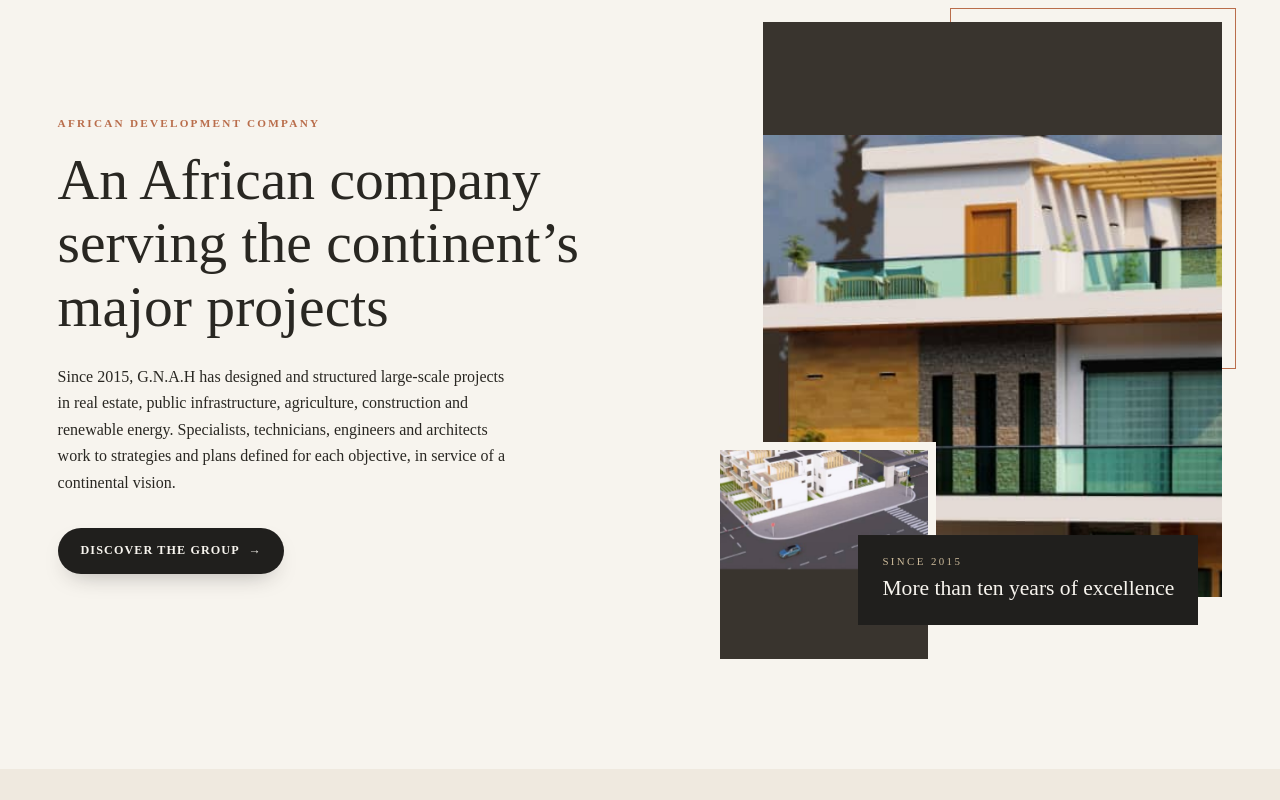
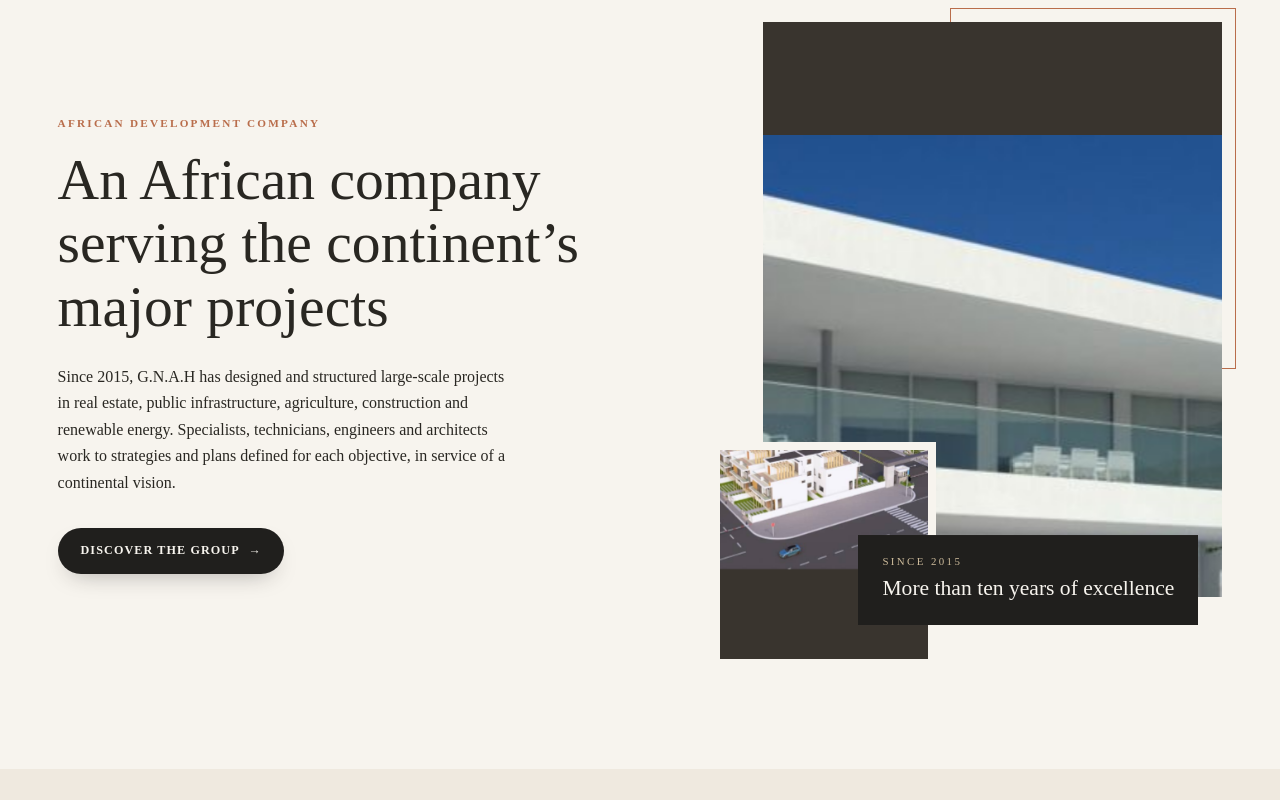
Before and after one commit to Luc13Tech/GROUPE-NDOYE-AFRICA-HOLDING, a React (Create React App) app: page / in a window 1280 px wide. Shown: the part 1120-1920 px from the top of the page. Built offline with nearby package versions, Linux system fonts and the light colour scheme; no server answers.

Commit message:
Update siteData.js

```diff
--- a/src/data/siteData.js
+++ b/src/data/siteData.js
@@ -185,7 +185,7 @@ export const VILLA_TYPES = [
 ];
 
 export const YAYE_SLIDES = [
-  { img:'/Images/yaye-dia/villa-f5-facade3.jpg',
+  { img:'/Images/yaye-dia/Image-villa.jpg',
     fr:{tag:"L'Art de vivre Moderne",title:'Villa F5 — Très Haut Standing',sub:'340 m² bâtis — Mercedes G-Wagon'},
     en:{tag:'The Art of Modern Living',title:'F5 Villa — Premium',sub:'340 m² built — Yaye Dia City'},
     es:{tag:'El Arte de Vivir Moderno',title:'Villa F5 — Premium',sub:'340 m² construidos'},
```
